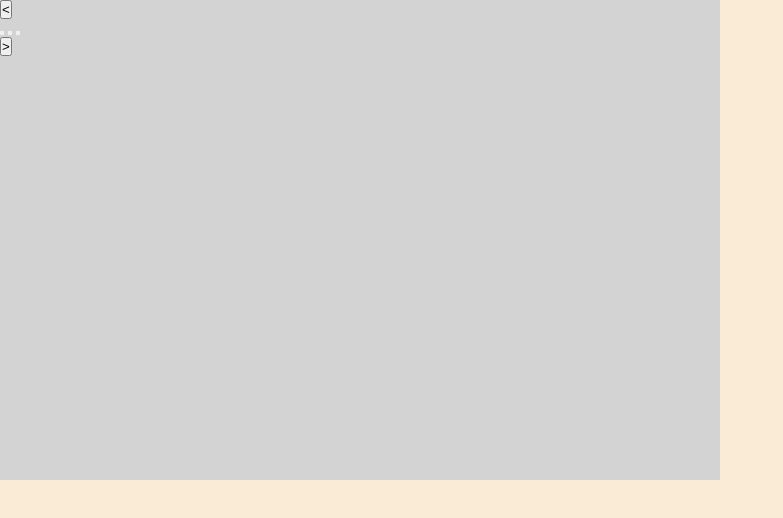
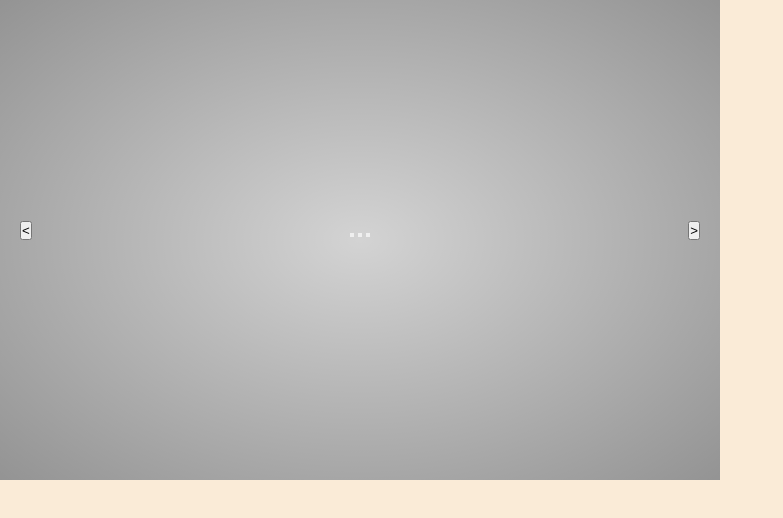
Before and after one commit to umersaif11/image-carousel-feature, a website built with webpack: page src/template.html in a window 1280 px wide. Shown: the whole page, without its empty margins (0-783 px from the left). Built offline with nearby package versions, Linux system fonts and the light colour scheme; files whose address does not match are found by name; a web font is replaced by a local one.

Commit message:
Make the nav-container flexbox and its position absolute so that it comes out of normal flow

```diff
--- a/src/styles.css
+++ b/src/styles.css
@@ -38,3 +38,17 @@ main{
   background-repeat: no-repeat;
   background-position: center;
 }
+.nav-container{
+  position: absolute;
+  padding: 0 20px 20px;
+  box-sizing: border-box;
+  display: flex;
+  justify-content: space-between;
+  align-items: center;
+  background-image: radial-gradient(transparent, rgba(0,0,0,.3));
+  opacity: 0;
+  transition: opacity .2s;
+}
+.nav-container:hover{
+  opacity: 1;
+}
```
